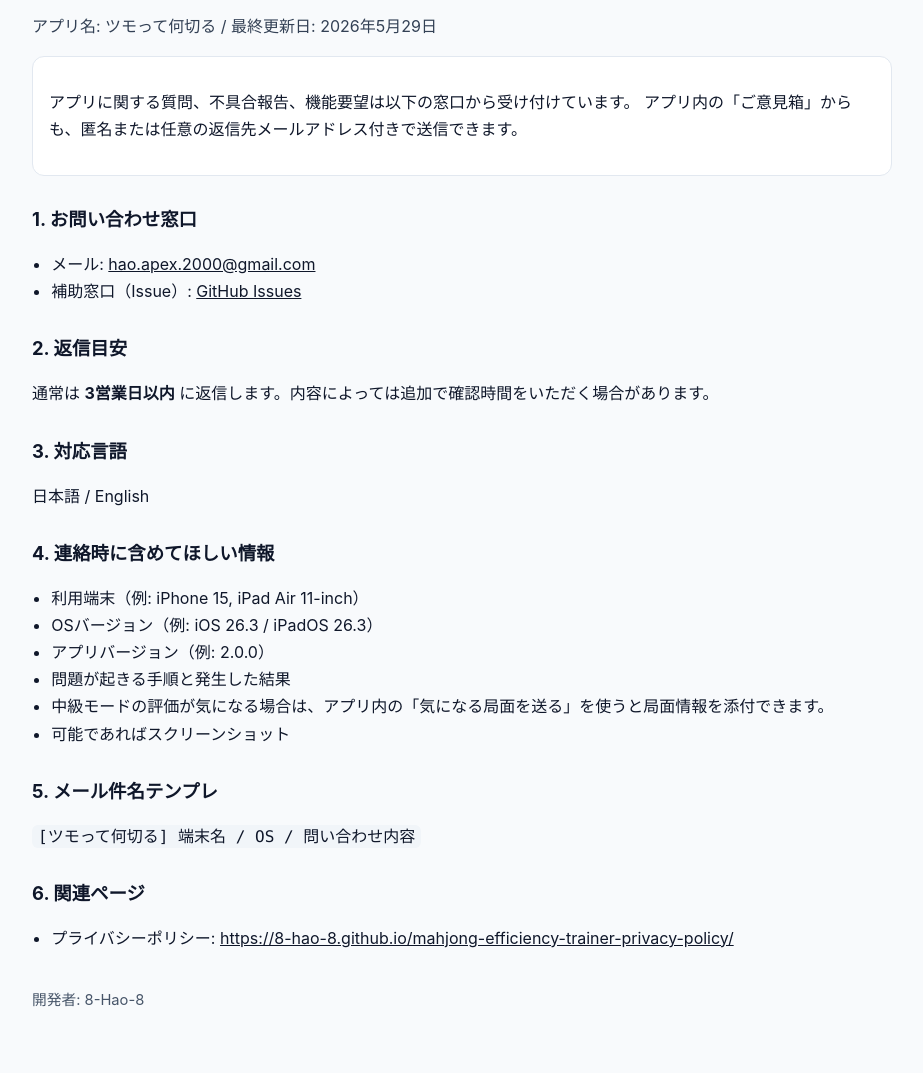
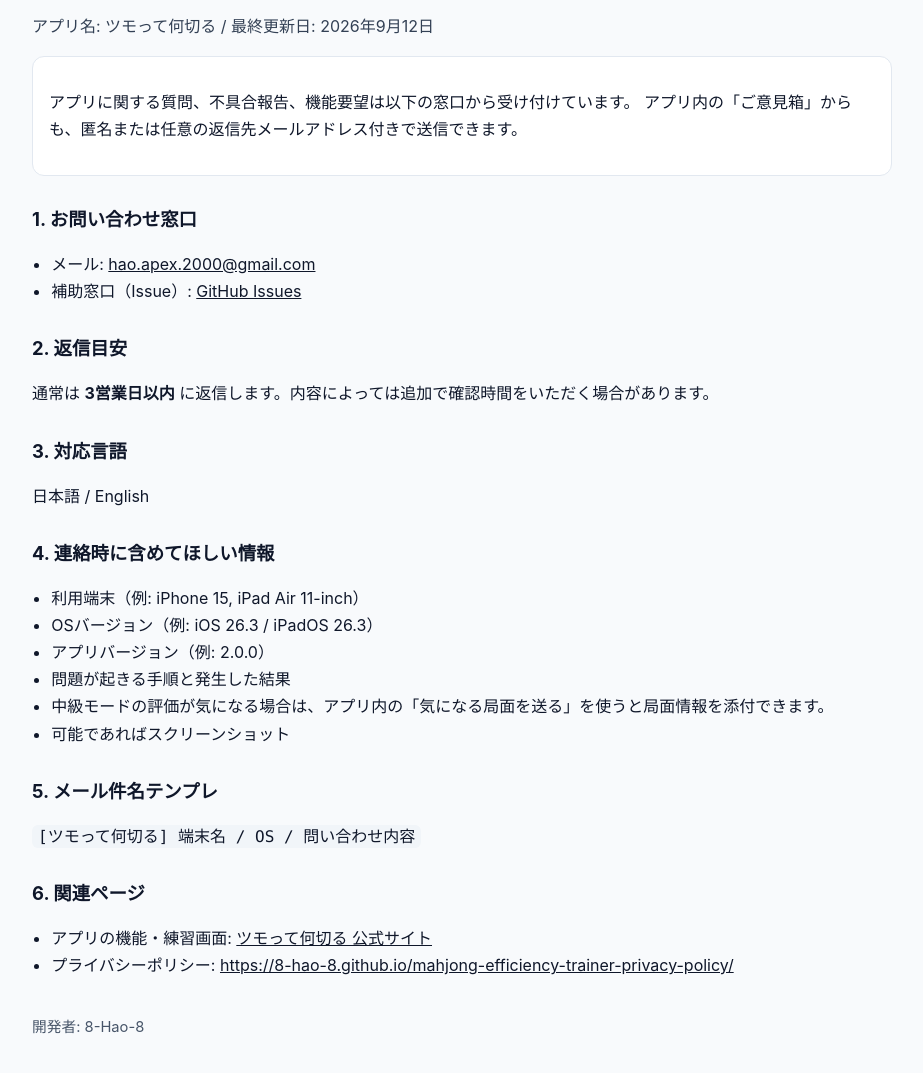
Before and after one commit to 8-Hao-8/mahjong-efficiency-trainer-privacy-policy, a plain HTML site: page support/index.html in a window 1280 px wide. Shown: the part 83-1156 px from the top of the page, without its empty margins (178-1101 px from the left). Drawn offline with Linux system fonts and the light colour scheme.

Commit message:
Link support page to the official app website

```diff
--- a/support/index.html
+++ b/support/index.html
@@ -61,7 +61,7 @@
   <body>
     <main>
       <h1>サポート情報</h1>
-      <p class="meta">アプリ名: ツモって何切る / 最終更新日: 2026年5月29日</p>
+      <p class="meta">アプリ名: ツモって何切る / 最終更新日: 2026年9月12日</p>
 
       <div class="card">
         <p>
@@ -103,6 +103,10 @@
       <h2>6. 関連ページ</h2>
       <ul>
         <li>
+          アプリの機能・練習画面:
+          <a href="https://nanikiru.studio-hao.com/">ツモって何切る 公式サイト</a>
+        </li>
+        <li>
           プライバシーポリシー:
           <a href="https://8-hao-8.github.io/mahjong-efficiency-trainer-privacy-policy/">https://8-hao-8.github.io/mahjong-efficiency-trainer-privacy-policy/</a>
         </li>
```
